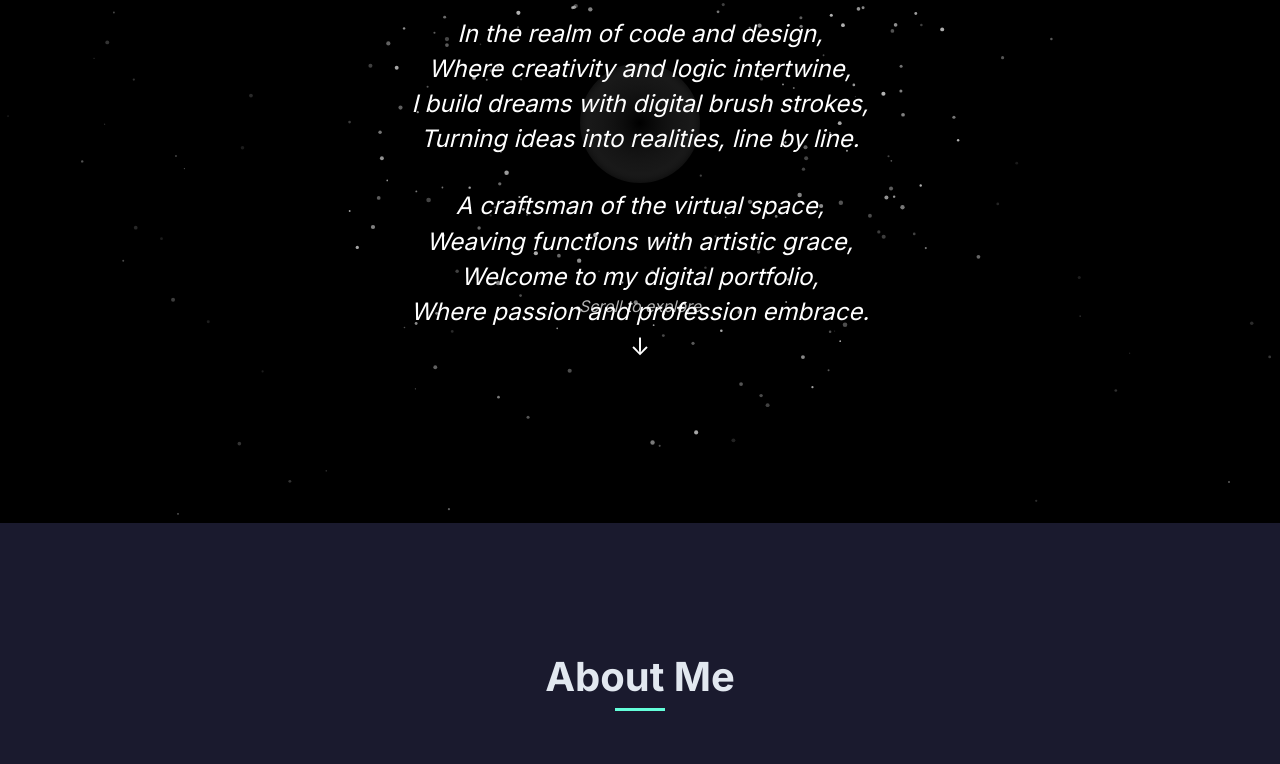
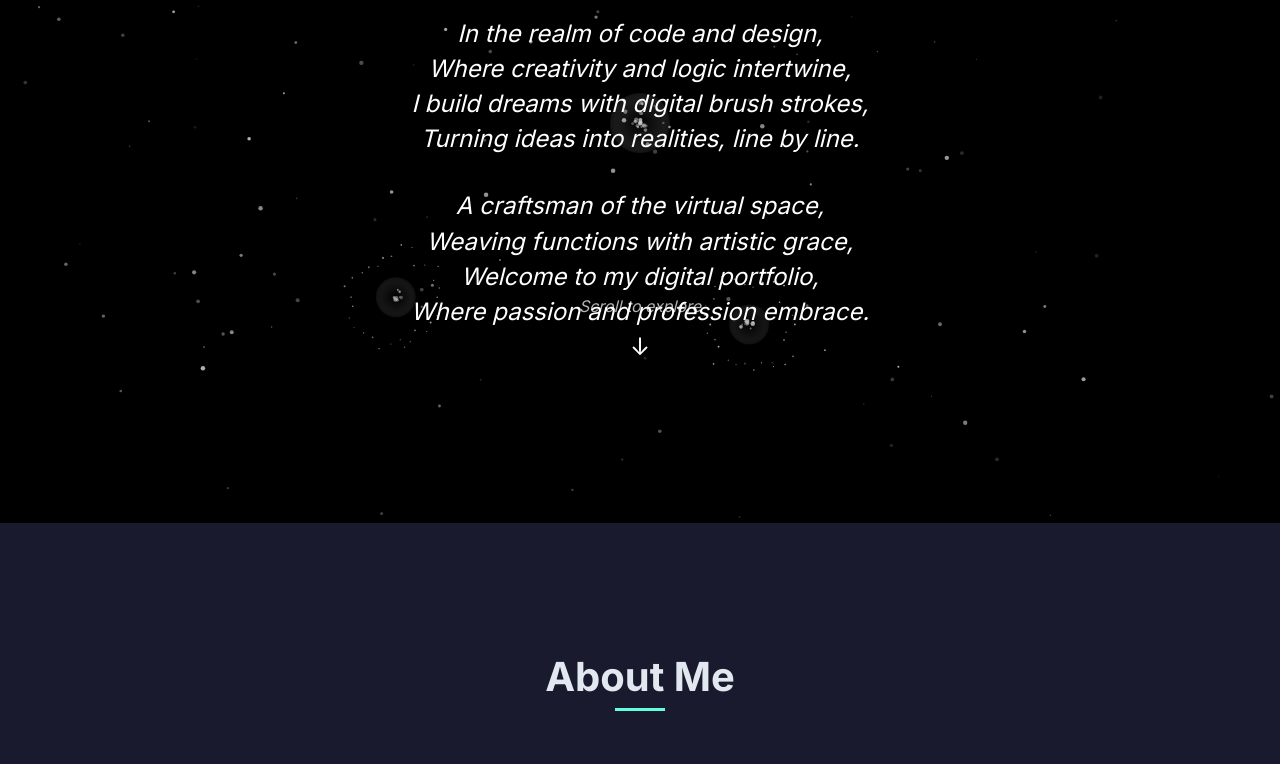
Before and after one commit to Antimatter543/antiraedus-website, an Astro site: page / in a window 1280 px wide. Shown: the part 277-1041 px from the top of the page. Built offline with nearby package versions, Linux system fonts and the light colour scheme; Astro itself is replaced by a stand-in of ours.

Commit message:
Changed a bit of stuff; modularise it now and therte's some more black holes. Also it's interactive. Idk if I like it more but yeah.

```diff
--- a/src/components/HeroSection.astro
+++ b/src/components/HeroSection.astro
@@ -105,108 +105,10 @@
 </style>
 
 <script>
-  class BlackHole {
-    constructor() {
-      this.canvas = document.getElementById('blackhole-canvas');
-      this.ctx = this.canvas.getContext('2d');
-      this.particles = [];
-      this.stars = [];
-      this.time = 0;
-
-      this.init();
-      this.animate();
-    }
-
-    init() {
-      this.resize();
-      window.addEventListener('resize', () => this.resize());
-
-      // Create static background stars
-      for (let i = 0; i < 100; i++) {
-        this.stars.push({
-          x: Math.random() * this.canvas.width,
-          y: Math.random() * this.canvas.height,
-          size: Math.random() * 1.5 + 0.5,
-          opacity: Math.random() * 0.8 + 0.2
-        });
-      }
-
-      // Create fewer orbital particles
-      for (let i = 0; i < 200; i++) {
-        this.particles.push(this.createParticle());
-      }
-    }
-
-    resize() {
-      this.canvas.width = window.innerWidth;
-      this.canvas.height = window.innerHeight;
-      this.centerX = this.canvas.width / 2;
-      this.centerY = this.canvas.height / 2;
-    }
-
-    createParticle() {
-      const angle = Math.random() * Math.PI * 2;
-      const distance = Math.random() * 200 + 120;
-      return {
-        angle: angle,
-        distance: distance,
-        orbitSpeed: Math.random() * 0.005 + 0.002,
-        size: Math.random() * 1.5 + 0.8,
-        opacity: Math.random() * 0.6 + 0.3
-      };
-    }
-
-    animate() {
-      // Clear canvas with black background
-      this.ctx.fillStyle = 'rgba(0, 0, 0, 1)';
-      this.ctx.fillRect(0, 0, this.canvas.width, this.canvas.height);
-
-      this.time += 0.01;
-
-      // Draw static stars
-      this.stars.forEach(star => {
-        this.ctx.beginPath();
-        this.ctx.arc(star.x, star.y, star.size, 0, Math.PI * 2);
-        this.ctx.fillStyle = `rgba(255, 255, 255, ${star.opacity * 0.4})`;
-        this.ctx.fill();
-      });
-
-      // Draw subtle black hole center
-      const gradient = this.ctx.createRadialGradient(
-        this.centerX, this.centerY, 0,
-        this.centerX, this.centerY, 60
-      );
-      gradient.addColorStop(0, 'rgba(0, 0, 0, 1)');
-      gradient.addColorStop(0.8, 'rgba(40, 40, 40, 0.6)');
-      gradient.addColorStop(1, 'rgba(80, 80, 80, 0.2)');
-
-      this.ctx.beginPath();
-      this.ctx.arc(this.centerX, this.centerY, 60, 0, Math.PI * 2);
-      this.ctx.fillStyle = gradient;
-      this.ctx.fill();
-
-      // Update and draw orbital particles
-      this.particles.forEach(particle => {
-        // Slow orbital motion
-        particle.angle += particle.orbitSpeed;
-
-        // Calculate position
-        const x = this.centerX + Math.cos(particle.angle) * particle.distance;
-        const y = this.centerY + Math.sin(particle.angle) * particle.distance;
-
-        // Draw particle in greyscale
-        this.ctx.beginPath();
-        this.ctx.arc(x, y, particle.size, 0, Math.PI * 2);
-        this.ctx.fillStyle = `rgba(200, 200, 200, ${particle.opacity})`;
-        this.ctx.fill();
-      });
-
-      requestAnimationFrame(() => this.animate());
-    }
-  }
+  import { BlackHoleAnimation } from '../utils/blackhole-animation.js';
 
   // Initialize when DOM is loaded
   document.addEventListener('DOMContentLoaded', () => {
-    new BlackHole();
+    new BlackHoleAnimation('blackhole-canvas');
   });
 </script>
--- /dev/null
+++ b/src/utils/blackhole-animation.js
@@ -0,0 +1,205 @@
+export class BlackHoleAnimation {
+  constructor(canvasId) {
+    this.canvas = document.getElementById(canvasId);
+    this.ctx = this.canvas.getContext('2d');
+    this.particles = [];
+    this.stars = [];
+    this.staticHoles = [];
+    this.time = 0;
+    this.mouseX = 0;
+    this.mouseY = 0;
+    this.centerX = 0;
+    this.centerY = 0;
+
+    this.init();
+    this.animate();
+  }
+
+  init() {
+    this.resize();
+    window.addEventListener('resize', () => this.resize());
+
+    // Track mouse movement
+    this.canvas.addEventListener('mousemove', (e) => {
+      const rect = this.canvas.getBoundingClientRect();
+      this.mouseX = e.clientX - rect.left;
+      this.mouseY = e.clientY - rect.top;
+    });
+
+    // Initialize mouse position to center
+    this.mouseX = this.canvas.width / 2;
+    this.mouseY = this.canvas.height / 2;
+
+    // Create static background stars
+    for (let i = 0; i < 100; i++) {
+      this.stars.push({
+        x: Math.random() * this.canvas.width,
+        y: Math.random() * this.canvas.height,
+        size: Math.random() * 1.5 + 0.5,
+        opacity: Math.random() * 0.8 + 0.2
+      });
+    }
+
+    // Create 2 random static black holes with their stars
+    for (let i = 0; i < 2; i++) {
+      const holeX = Math.random() * this.canvas.width;
+      const holeY = Math.random() * this.canvas.height;
+      const stars = [];
+
+      // Create 30 fixed stars around this black hole
+      for (let j = 0; j < 30; j++) {
+        const angle = (j / 30) * Math.PI * 2;
+        const distance = 35 + Math.random() * 20;
+        stars.push({
+          x: holeX + Math.cos(angle) * distance,
+          y: holeY + Math.sin(angle) * distance,
+          size: 0.5 + Math.random() * 0.5,
+          opacity: 0.3 + Math.random() * 0.4
+        });
+      }
+
+      this.staticHoles.push({
+        x: holeX,
+        y: holeY,
+        size: 20,
+        stars: stars
+      });
+    }
+
+    // Create particles with physics properties
+    for (let i = 0; i < 100; i++) {
+      this.particles.push(this.createParticle());
+    }
+  }
+
+  resize() {
+    this.canvas.width = window.innerWidth;
+    this.canvas.height = window.innerHeight;
+    this.centerX = this.canvas.width / 2;
+    this.centerY = this.canvas.height / 2;
+    this.mouseX = this.centerX;
+    this.mouseY = this.centerY;
+  }
+
+  createParticle() {
+    return {
+      x: Math.random() * this.canvas.width,
+      y: Math.random() * this.canvas.height,
+      vx: (Math.random() - 0.5) * 2,
+      vy: (Math.random() - 0.5) * 2,
+      size: Math.random() * 1.5 + 0.8,
+      opacity: Math.random() * 0.6 + 0.3
+    };
+  }
+
+  animate() {
+    // Clear canvas with black background
+    this.ctx.fillStyle = 'rgba(0, 0, 0, 1)';
+    this.ctx.fillRect(0, 0, this.canvas.width, this.canvas.height);
+
+    this.time += 0.01;
+
+    // Draw static stars
+    this.stars.forEach(star => {
+      this.ctx.beginPath();
+      this.ctx.arc(star.x, star.y, star.size, 0, Math.PI * 2);
+      this.ctx.fillStyle = `rgba(255, 255, 255, ${star.opacity * 0.4})`;
+      this.ctx.fill();
+    });
+
+    // Draw static black holes
+    this.staticHoles.forEach(hole => {
+      // Draw the stars first (so they appear behind the black hole)
+      hole.stars.forEach(star => {
+        this.ctx.beginPath();
+        this.ctx.arc(star.x, star.y, star.size, 0, Math.PI * 2);
+        this.ctx.fillStyle = `rgba(255, 255, 255, ${star.opacity})`;
+        this.ctx.fill();
+      });
+
+      // Draw the black hole
+      const gradient = this.ctx.createRadialGradient(
+        hole.x, hole.y, 0,
+        hole.x, hole.y, hole.size
+      );
+      gradient.addColorStop(0, 'rgba(0, 0, 0, 1)');
+      gradient.addColorStop(0.7, 'rgba(25, 25, 25, 0.8)');
+      gradient.addColorStop(1, 'rgba(50, 50, 50, 0.3)');
+
+      this.ctx.beginPath();
+      this.ctx.arc(hole.x, hole.y, hole.size, 0, Math.PI * 2);
+      this.ctx.fillStyle = gradient;
+      this.ctx.fill();
+    });
+
+    // Draw cursor black hole
+    const gradient = this.ctx.createRadialGradient(
+      this.mouseX, this.mouseY, 0,
+      this.mouseX, this.mouseY, 30
+    );
+    gradient.addColorStop(0, 'rgba(0, 0, 0, 1)');
+    gradient.addColorStop(0.7, 'rgba(30, 30, 30, 0.8)');
+    gradient.addColorStop(1, 'rgba(60, 60, 60, 0.3)');
+
+    this.ctx.beginPath();
+    this.ctx.arc(this.mouseX, this.mouseY, 30, 0, Math.PI * 2);
+    this.ctx.fillStyle = gradient;
+    this.ctx.fill();
+
+    // Update particles with gravitational attraction
+    this.particles.forEach(particle => {
+      let totalForceX = 0;
+      let totalForceY = 0;
+
+      // Calculate gravitational force from cursor black hole
+      const mouseDistance = Math.sqrt(
+        (this.mouseX - particle.x) ** 2 + (this.mouseY - particle.y) ** 2
+      );
+      if (mouseDistance > 5) {
+        const force = 400 / (mouseDistance * 0.1);
+        totalForceX += ((this.mouseX - particle.x) / mouseDistance) * force * 0.001;
+        totalForceY += ((this.mouseY - particle.y) / mouseDistance) * force * 0.001;
+      }
+
+      // Calculate gravitational force from static black holes
+      this.staticHoles.forEach(hole => {
+        const dx = hole.x - particle.x;
+        const dy = hole.y - particle.y;
+        const distance = Math.sqrt(dx * dx + dy * dy);
+
+        if (distance > 5) {
+          // Weaker force for static holes
+          const force = 200 / (distance * 0.1);
+          totalForceX += (dx / distance) * force * 0.001;
+          totalForceY += (dy / distance) * force * 0.001;
+        }
+      });
+
+      // Apply total gravitational acceleration
+      particle.vx += totalForceX;
+      particle.vy += totalForceY;
+
+      // Apply damping to prevent particles from moving too fast
+      particle.vx *= 0.98;
+      particle.vy *= 0.98;
+
+      // Update position
+      particle.x += particle.vx;
+      particle.y += particle.vy;
+
+      // Wrap around screen edges
+      if (particle.x < 0) particle.x = this.canvas.width;
+      if (particle.x > this.canvas.width) particle.x = 0;
+      if (particle.y < 0) particle.y = this.canvas.height;
+      if (particle.y > this.canvas.height) particle.y = 0;
+
+      // Draw particle
+      this.ctx.beginPath();
+      this.ctx.arc(particle.x, particle.y, particle.size, 0, Math.PI * 2);
+      this.ctx.fillStyle = `rgba(200, 200, 200, ${particle.opacity})`;
+      this.ctx.fill();
+    });
+
+    requestAnimationFrame(() => this.animate());
+  }
+}
```
